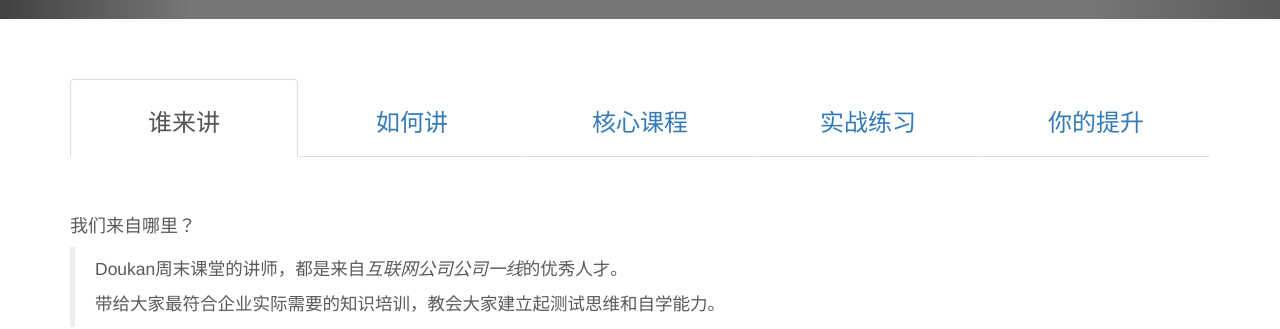
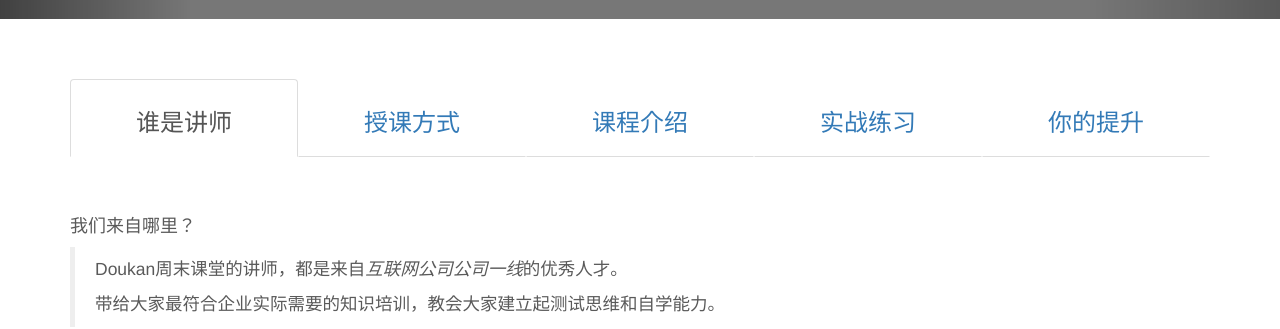
Before and after one commit to guming/myblog, a Jekyll site: the page home.html, which Jekyll copies as it is, in a window 1280 px wide. Shown: the part 481-810 px from the top of the page. Built offline with Jekyll 4.4.1, drawn with Linux system fonts in a browser that asks for light colours; nearby versions of some CDN libraries.

Commit message:
new page

```diff
--- a/home.html
+++ b/home.html
@@ -137,11 +137,11 @@
 
          <li class="active">
             <a href="#a1" data-toggle="tab">
-              <h3>谁来讲</h3>
+              <h3>谁是讲师</h3>
             </a>
          </li>
-        <li><a href="#a2" data-toggle="tab"><h3>如何讲</h3></a></li>
-        <li><a href="#a3" data-toggle="tab"><h3>核心课程</h3></a></li>
+        <li><a href="#a2" data-toggle="tab"><h3>授课方式</h3></a></li>
+        <li><a href="#a3" data-toggle="tab"><h3>课程介绍</h3></a></li>
         <li><a href="#a4" data-toggle="tab"><h3>实战练习</h3></a></li>
         <li><a href="#a6" data-toggle="tab"><h3>你的提升</h3></a></li>
 
@@ -167,8 +167,7 @@
             <div class="col-6 col-sm-6 col-lg-4">
               <p><br /></p>
               <button type="button" class="btn btn-info">测试基础知识</button>
-
-              <p>Donec id elit non mi porta gravida at eget metus. Fusce dapibus, tellus ac cursus commodo, tortor mauris condimentum nibh, ut fermentum massa justo sit amet risus. Etiam porta sem malesuada magna mollis euismod. Donec sed odio dui. </p>
+              <p> 了解什么是测试，测试都需要那些工作，在大脑中建立起测试的印象 </p>
 
             </div><!--/span-->
             <div class="col-6 col-sm-6 col-lg-4">
```
